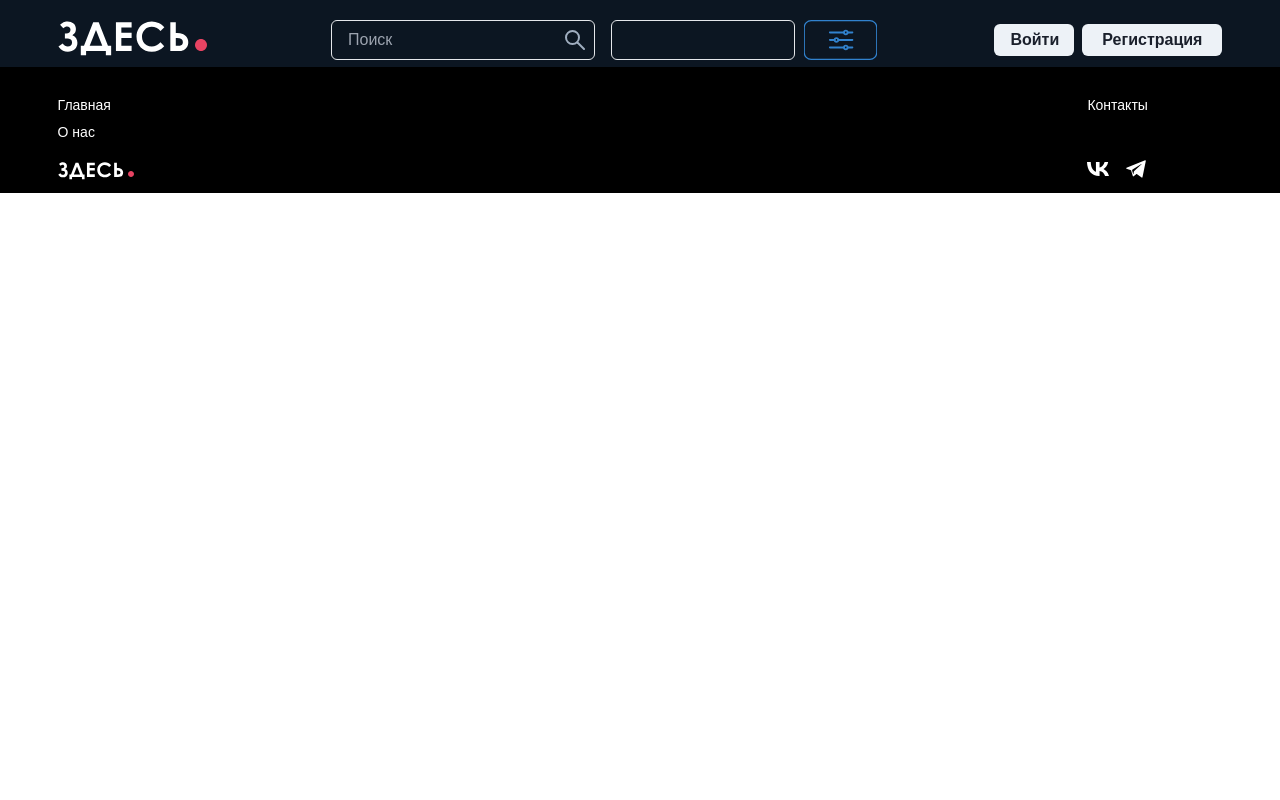
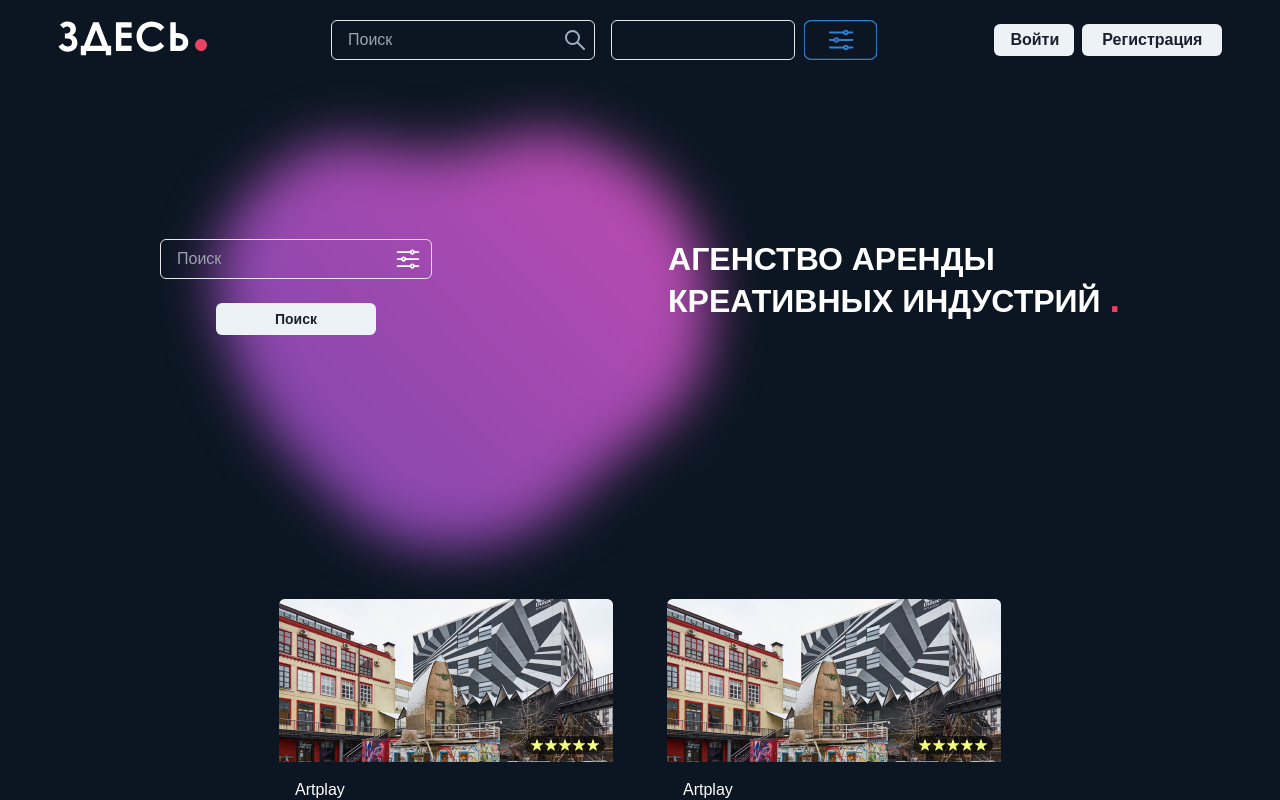
Before and after one commit to Prains/ivan-first, a Next.js app: page / in a window 1280 px wide. Shown: the top 800 px of the page. Built offline with nearby package versions, Linux system fonts and the light colour scheme.

Commit message:
Added Banner, CardItem, CardsBlock, Header, Main, fixed bugs

```diff
--- a/app/layout.js
+++ b/app/layout.js
@@ -13,7 +13,7 @@
 export default function RootLayout({children, popups}) {
     return (
         <html lang="ru">
-        <body className="font-text text-[#000]">
+        <body className="font-text text-white bg-[#000000]">
         <Providers>
             <Header />
             {children}
--- a/app/page.js
+++ b/app/page.js
@@ -2,6 +2,6 @@
 
 export default function Home() {
   return <main>
-
+    <Main />
   </main>;
 }
--- a/components/Banner/Banner.jsx
+++ b/components/Banner/Banner.jsx
@@ -11,7 +11,7 @@
                 <div className='absolute lg:left-0 md:left-8 lg:top-40 md:top-40 flex flex-col items-center gap-6 '>
                     <IsolatedBannerInput variant={'outline'} colorScheme={'green'} placeholder={'Поиск'}
                                          className=' w-[272px] text-[#D9D9D9] border-gray-200 h-[40px] pr-[40px]'/>
-                    <IsolatedButton className='text-[14px] w-[160px] h-[32px]'>Поиск</IsolatedButton>
+                    <IsolatedButton className='text-[14px] w-[160px] h-[32px] text-[#1A202C]'>Поиск</IsolatedButton>
                 </div>
                 <h1 className='absolute lg:top-40 md:top-40 md:right-10 lg:right-0 text-[#FFFFFF] md:text-[28px] lg:text-[32px] font-bold leading-[40px]'>АГЕНСТВО
                     АРЕНДЫ <br/> КРЕАТИВНЫХ ИНДУСТРИЙ <span
--- a/components/Header/Header.jsx
+++ b/components/Header/Header.jsx
@@ -12,7 +12,7 @@
                 <div className='w-full md:w-max flex items-center justify-between mb-2'>
                     <Link href='#' className='w-full flex items-center justify-between'>
                         <Image src={HeaderLogo} alt='header__logo'/>
-                        <IsolatedButton className={'lg: font-[20px] h-[32px] w-[80px] md:hidden'}>Войти</IsolatedButton>
+                        <IsolatedButton className={'lg: font-[20px] h-[32px] w-[80px] md:hidden text-[#1A202C]'}>Войти</IsolatedButton>
                     </Link>
                 </div>
                 <div className='flex gap-4 justify-between'>
@@ -21,8 +21,8 @@
                     <IsolatedPopOver className='md:mr-0 mr-[0px] md:scale-125 z-40 cursor-pointer'/>
                 </div>
                 <div className='flex gap-2'>
-                    <IsolatedButton className={'lg: font-[20px] h-[32px] w-[80px] hidden md:block'}>Войти</IsolatedButton>
-                    <IsolatedButton className={'lg: font-[20px] h-[32px] w-[140px] md:block hidden'}>Регистрация</IsolatedButton>
+                    <IsolatedButton className={'lg: font-[20px] h-[32px] w-[80px] hidden md:block text-[#1A202C]'}>Войти</IsolatedButton>
+                    <IsolatedButton className={'lg: font-[20px] h-[32px] w-[140px] md:block hidden text-[#1A202C]'}>Регистрация</IsolatedButton>
                 </div>
             </div>
 
--- a/components/ui/IsolatedInput/IsolatedInput.jsx
+++ b/components/ui/IsolatedInput/IsolatedInput.jsx
@@ -1,10 +1,14 @@
-'use client'
-import {Input} from '@chakra-ui/react'
+"use client";
+import { Input } from "@chakra-ui/react";
 
-const IsolatedInput = (props) => {
+const IsolatedInput = ({ className, placeholder, size, focusBorderColor }) => {
     return (
-        <Input {...props} placeholder={props.placeholder}/>
-
+        <Input
+            className={className}
+            placeholder={placeholder}
+            size={size}
+            focusBorderColor={focusBorderColor}
+        />
     );
 };
 
--- a/components/ui/IsolatedPopOver/IsolatedPopOver.jsx
+++ b/components/ui/IsolatedPopOver/IsolatedPopOver.jsx
@@ -42,8 +42,8 @@
                     </div>
                     <div>
                         <div>
-                            <h3 className='mt-[24px] md:mt-0 mb-[20px] md:text-[24px] text-[16px]'>Где искать</h3>
-                            <IsolatedSearch placeholder={'Метро, район, кварталы, жилые массивы'}/>
+                            <h3 className='md:mt-0 mb-[20px] md:text-[24px] text-[16px]'>Где искать</h3>
+                            <IsolatedSearch className='pr-[40px] md:bottom-0 bottom-1' placeholder={'Метро, район, кварталы, жилые массивы'}/>
                         </div>
                         <div className='mt-[20px] md:mt-[46px]'>
                             <h3 className='mb-[20px] md:text-[24px] text-[16px]'>Цена</h3>
```
